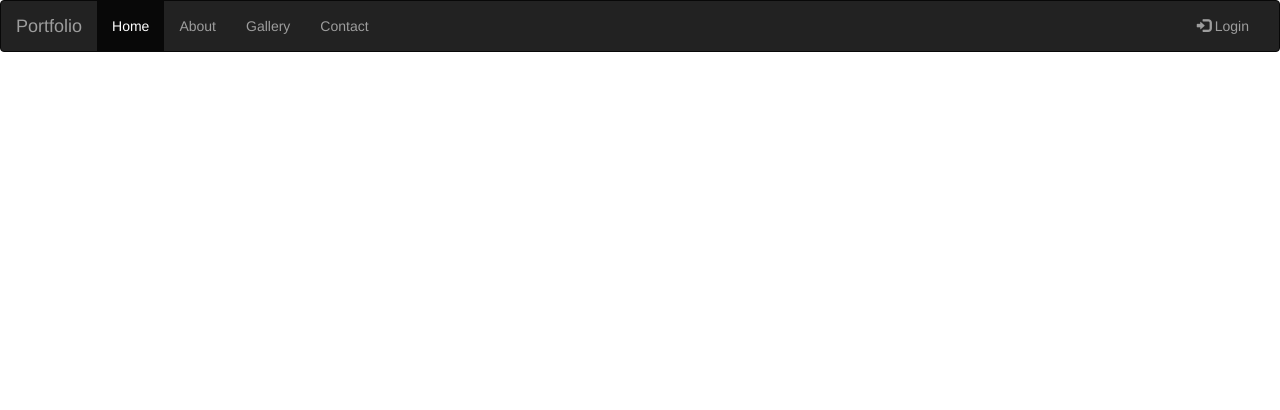
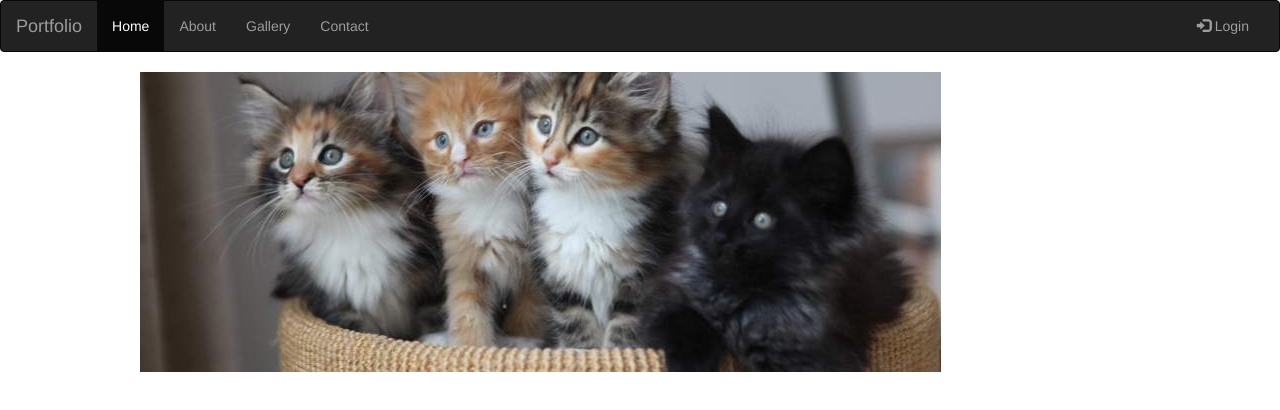
Before and after one commit to Tyan0978/da-hai-test, a plain HTML site: page index.html in a window 1280 px wide. Drawn offline with nearby package versions, Linux system fonts and the light colour scheme.

Commit message:
finish slides

```diff
--- a/index.html
+++ b/index.html
@@ -35,9 +35,19 @@
       </div>
     </nav>
     <div class="slideshow-wrapper">
-      <div></div>
+      <div class="slides">
+        <img src="img/cat1.jpeg" class="slide-img" />
+      </div>
+      <div class="slides">
+        <img src="img/cat2.jpeg" class="slide-img" />
+      </div>
+      <div class="slides">
+        <img src="img/cat3.jpeg" class="slide-img" />
+      </div>
     </div>
     <div id="拿去用"></div>
   </div>
+
+  <script src="main.js"></script>
 </body>
 </html>
--- /dev/null
+++ b/main.js
@@ -0,0 +1,15 @@
+var slideIndex = 0;
+showSlides();
+
+function showSlides() {
+  var i;
+  var slides = document.getElementsByClassName("slides");
+  console.log(slides);
+  for (i = 0; i < slides.length; i++) {
+    slides[i].style.display = "none";
+  }
+  slideIndex++;
+  if (slideIndex > slides.length) {slideIndex = 1}
+  slides[slideIndex-1].style.display = "block";
+  setTimeout(showSlides, 3000); // Change image every 2 seconds
+}
--- a/styles.css
+++ b/styles.css
@@ -2,3 +2,17 @@
     margin-bottom: 0;
     border-radius: 0;
 }
+
+.slideshow-wrapper {
+  max-width: 1000px;
+  position: relative;
+  margin: auto;
+}
+
+.slides {
+  display: none;
+}
+
+.slide-img {
+  max-width: 1000px;
+}
```
Also changed, not shown: img/cat1.jpeg (added), img/cat2.jpeg (added), img/cat3.jpeg (added).
